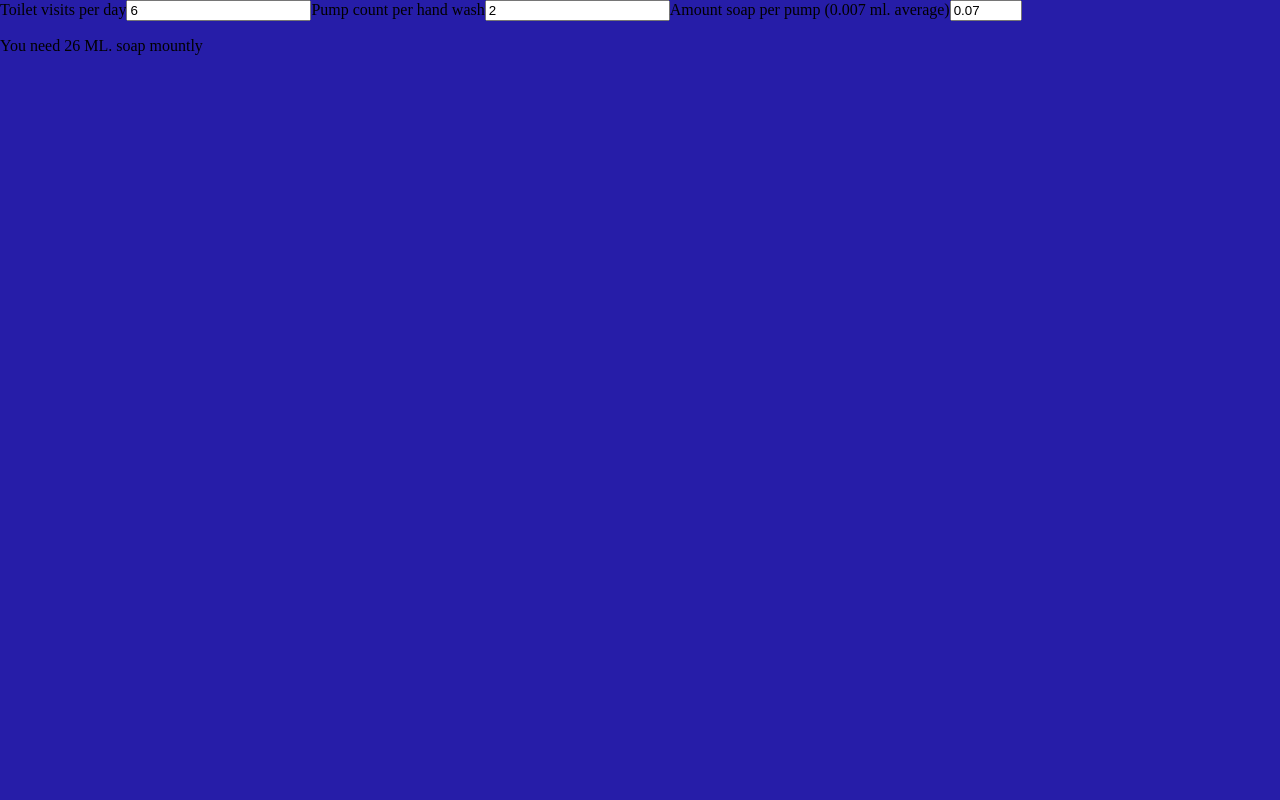
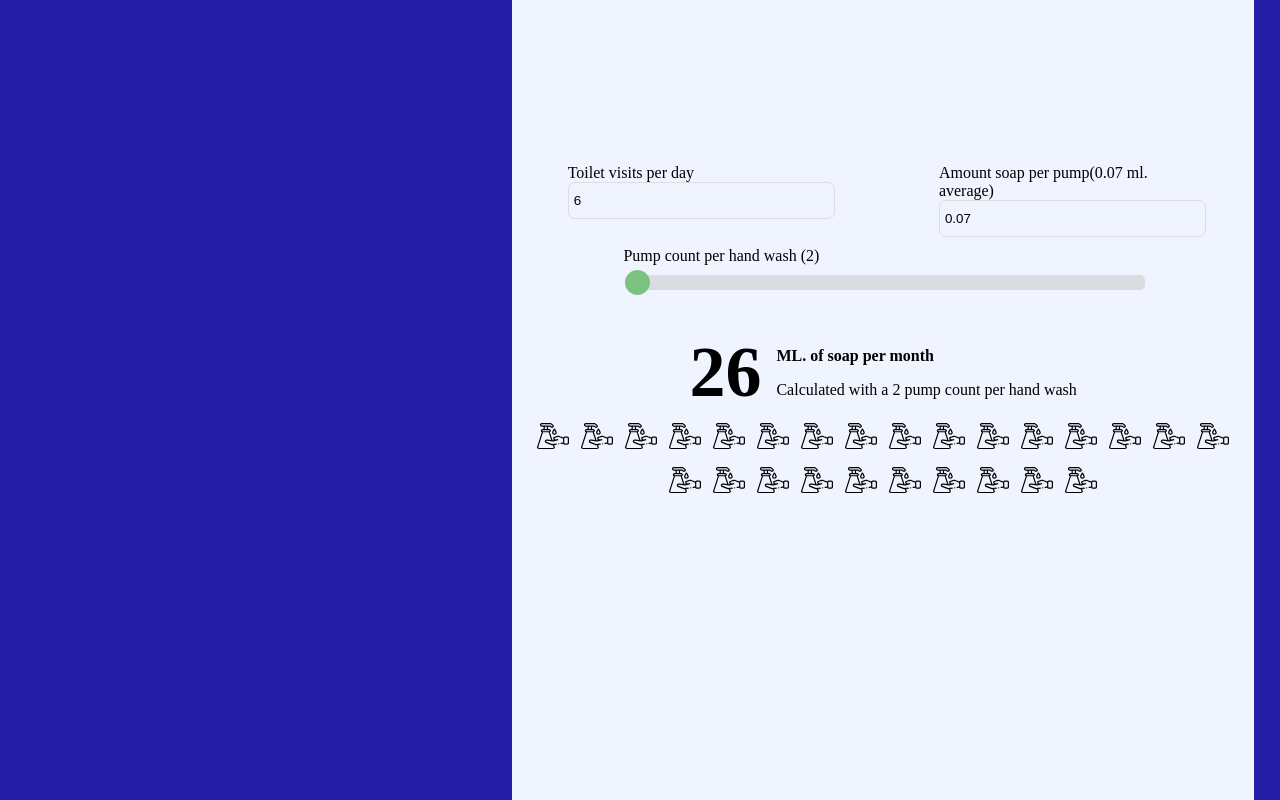
Before and after one commit to zblash/COVID-19-Needs-Calculator-Status-Tracker, a React app: page /soap in a window 1280 px wide. Shown: the top 800 px of the page. Built offline with nearby package versions, Linux system fonts and the light colour scheme; the HTML template or start-up script is replaced by a standard one.

Commit message:
soap page implemented

```diff
--- /dev/null
+++ b/src/components/container/index.tsx
@@ -0,0 +1,20 @@
+import * as React from "react";
+import styled from "styled-components";
+
+export interface IContainerProps {}
+
+const StyledContainer = styled.div`
+  width: 58%;
+  padding-top: 12%;
+  margin-right: 2%;
+  height: 100%;
+  float: right;
+  background-color: #f0f4ff;
+`;
+
+const Container: React.SFC<IContainerProps> = props => {
+  return <StyledContainer>{props.children}</StyledContainer>;
+};
+
+const PureContainer = React.memo(Container);
+export { PureContainer as Container };
--- /dev/null
+++ b/src/components/ui/range.tsx
@@ -0,0 +1,73 @@
+import styled from "styled-components";
+
+import React = require("react");
+
+export interface UIRangeProps {
+  id: string;
+  label: string;
+  onChange?: (v: string) => void;
+  value?: string | number;
+  disabled?: boolean;
+  name?: string;
+  min?: number;
+  max?: number;
+}
+
+const StyledUIRangeWrapper = styled.div<{ disabled?: boolean }>`
+  width: 100%;
+  opacity: ${props => (props.disabled ? 0.6 : 1)};
+`;
+const StyledInputRange = styled.input`
+  -webkit-appearance: none;
+  margin-top: 10px;
+  width: 100%;
+  height: 15px;
+  border-radius: 5px;
+  background: #d3d3d3;
+  outline: none;
+  opacity: 0.7;
+  -webkit-transition: 0.2s;
+  transition: opacity 0.2s;
+  ::-webkit-slider-thumb {
+    -webkit-appearance: none;
+    appearance: none;
+    width: 25px;
+    height: 25px;
+    border-radius: 50%;
+    background: #4caf50;
+    cursor: pointer;
+  }
+  ::-moz-range-thumb {
+    width: 25px;
+    height: 25px;
+    border-radius: 50%;
+    background: #4caf50;
+    cursor: pointer;
+  }
+`;
+const StyledLabel = styled.label``;
+
+const UIRange: React.SFC<UIRangeProps> = props => {
+  const __ = (
+    <StyledUIRangeWrapper disabled={props.disabled}>
+      <StyledLabel htmlFor={props.id}>
+        {props.label} ({props.value})
+      </StyledLabel>
+      <StyledInputRange
+        id={props.id}
+        type="range"
+        name={props.name}
+        min={props.min}
+        max={props.max}
+        value={props.value}
+        onChange={e => props.onChange && props.onChange(e.target.value)}
+      />
+    </StyledUIRangeWrapper>
+  );
+
+  return __;
+};
+
+const PureUIRange = React.memo(UIRange);
+
+export { PureUIRange as UIRange };
--- a/src/pages/soap-calculator/index.tsx
+++ b/src/pages/soap-calculator/index.tsx
@@ -1,10 +1,50 @@
 import * as React from "react";
 import { calculateLiquidSoapMountly } from "../../functions";
+import { Container } from "../../components/container";
+import styled from "styled-components";
+import { UIInput } from "../../components/ui/input";
+import { UIRange } from "../../components/ui/range";
+import HandSoap from "../../assets/img/hand-soap.svg";
 
 export interface ISoapCalculatorPageProps {
   id?: string;
 }
-
+const StyledInputSep = styled.div`
+  width: 50%;
+  float: left;
+  display: flex;
+  justify-content: center;
+  margin: 10px 0 10px 0;
+`;
+const StyledInputWrapper = styled.div`
+  width: 70%;
+  margin: auto;
+  display: flex;
+  justify-content: center;
+`;
+const StyledCalculationWrapper = styled.div`
+  margin-top: 5%;
+  width: 100%;
+`;
+const StyledSummary = styled.div`
+  width: 100%;
+  display: flex;
+  justify-content: center;
+  flex-wrap: wrap;
+`;
+const StyledH = styled.h1`
+  font-size: 72px;
+  margin: 0;
+  margin-right: 2%;
+`;
+const StyledP = styled.p`
+  margin-bottom: 0;
+`;
+const StyledImg = styled.img`
+  width: 32px;
+  height: 32px;
+  margin: 6px;
+`;
 function SoapCalculatorPage(
   props: React.PropsWithChildren<ISoapCalculatorPageProps>
 ) {
@@ -17,16 +57,16 @@ function SoapCalculatorPage(
     number
   >();
 
-  const handleToiletVisitChange = React.useCallback((e: any) => {
-    setToiletVisit(parseInt(e.target.value, 10));
+  const handleToiletVisitChange = React.useCallback((e: string) => {
+    setToiletVisit(parseInt(e, 10));
   }, []);
 
-  const handlePumpPerWashChange = React.useCallback((e: any) => {
-    setPumpPerWash(parseInt(e.target.value, 10));
+  const handlePumpPerWashChange = React.useCallback((e: string) => {
+    setPumpPerWash(parseInt(e, 10));
   }, []);
-  const handleAmountSoapPerPumpChange = React.useCallback((e: any) => {
-    if (e.target.value < 1.01 && e.target.value > 0) {
-      setAmountSoapPerPump(parseFloat(e.target.value));
+  const handleAmountSoapPerPumpChange = React.useCallback((e: string) => {
+    if (parseFloat(e) < 1.01 && parseFloat(e) > 0) {
+      setAmountSoapPerPump(parseFloat(e));
     } else {
       setAmountSoapPerPump(0.07);
     }
@@ -40,35 +80,66 @@ function SoapCalculatorPage(
   }, [toiletVisit, pumpPerWash, amountSoapPerPump, setCalculatedLiquidSoap]);
 
   return (
-    <>
-      <label htmlFor="toilet-visit">Toilet visits per day</label>
-      <input
+    <Container>
+      <StyledInputSep>
+        <StyledInputWrapper>
+          <UIInput
+            id="toilet-visit"
             type="number"
-        id="toilet-visit"
             value={toiletVisit}
             onChange={handleToiletVisitChange}
+            label="Toilet visits per day"
           />
-      <label htmlFor="pump-per-wash">Pump count per hand wash</label>
-      <input
+        </StyledInputWrapper>
+      </StyledInputSep>
+      <StyledInputSep>
+        <StyledInputWrapper>
+          <UIInput
+            id="amount-soap-pump"
             type="number"
+            step="0.01"
+            value={amountSoapPerPump}
+            onChange={handleAmountSoapPerPumpChange}
+            label="Amount soap per pump(0.07 ml. average)"
+          />
+        </StyledInputWrapper>
+      </StyledInputSep>
+
+      <StyledInputWrapper>
+        <UIRange
+          label="Pump count per hand wash"
           id="pump-per-wash"
+          min={2}
+          max={25}
           value={pumpPerWash}
           onChange={handlePumpPerWashChange}
         />
-      <label htmlFor="amount-soap-pump">
-        Amount soap per pump (0.007 ml. average)
-      </label>
-      <input
-        type="number"
-        max="1"
-        min="0.01"
-        id="amount-soap-pump"
-        step="0.01"
-        value={amountSoapPerPump}
-        onChange={handleAmountSoapPerPumpChange}
-      />
-      <p>You need {calculatedLiquidSoap} ML. soap mountly</p>
-    </>
+      </StyledInputWrapper>
+
+      <StyledCalculationWrapper>
+        <StyledSummary>
+          <StyledH>{calculatedLiquidSoap}</StyledH>
+          <div>
+            <StyledP>
+              <strong>ML. of soap per month</strong>
+            </StyledP>
+            <StyledP>
+              <span>
+                Calculated with a {pumpPerWash} pump count per hand wash
+              </span>
+            </StyledP>
+          </div>
+        </StyledSummary>
+        <StyledSummary>
+          {calculatedLiquidSoap &&
+            Array(Math.min(calculatedLiquidSoap, 75))
+              .fill(0)
+              .map((k, i) => (
+                <StyledImg key={i} src={HandSoap} alt="toilet-paper" />
+              ))}
+        </StyledSummary>
+      </StyledCalculationWrapper>
+    </Container>
   );
 }
 
--- a/src/pages/toilet-paper-calculator/index.tsx
+++ b/src/pages/toilet-paper-calculator/index.tsx
@@ -3,19 +3,13 @@ import { calculateToiletPaperMountly } from "../../functions/index";
 import { UIInput } from "../../components/ui/input";
 import styled from "styled-components";
 import ToiletPaper from "../../assets/img/toilet-paper.svg";
+import { Container } from "../../components/container";
+import { UIRange } from "../../components/ui/range";
 
 export interface IToiletPaperCalculatorPageProps {
   id?: string;
 }
 
-const StyledFormContainer = styled.div`
-  width: 58%;
-  padding-top: 12%;
-  margin-right: 2%;
-  height: 100%;
-  float: right;
-  background-color: #f0f4ff;
-`;
 const StyledInputSep = styled.div`
   width: 50%;
   float: left;
@@ -29,37 +23,7 @@ const StyledInputWrapper = styled.div`
   display: flex;
   justify-content: center;
 `;
-const StyledRangeWrapper = styled.div`
-  width: 100%;
-`;
-const StyledInputRange = styled.input`
-  -webkit-appearance: none;
-  margin-top: 10px;
-  width: 100%;
-  height: 15px;
-  border-radius: 5px;
-  background: #d3d3d3;
-  outline: none;
-  opacity: 0.7;
-  -webkit-transition: 0.2s;
-  transition: opacity 0.2s;
-  ::-webkit-slider-thumb {
-    -webkit-appearance: none;
-    appearance: none;
-    width: 25px;
-    height: 25px;
-    border-radius: 50%;
-    background: #4caf50;
-    cursor: pointer;
-  }
-  ::-moz-range-thumb {
-    width: 25px;
-    height: 25px;
-    border-radius: 50%;
-    background: #4caf50;
-    cursor: pointer;
-  }
-`;
+
 const StyledCalculationWrapper = styled.div`
   margin-top: 5%;
   width: 100%;
@@ -112,8 +76,7 @@ function ToiletPaperCalculatorPage(
   }, [sheetsOnPaper, toiletVisit, sheetUsed, setCalculatedPapers]);
 
   return (
-    <>
-      <StyledFormContainer>
+    <Container>
       <StyledInputSep>
         <StyledInputWrapper>
           <UIInput
@@ -137,19 +100,14 @@ function ToiletPaperCalculatorPage(
         </StyledInputWrapper>
       </StyledInputSep>
       <StyledInputWrapper>
-          <StyledRangeWrapper>
-            <label htmlFor="sheet-used">
-              Sheets used per visit ({sheetUsed})
-            </label>
-            <StyledInputRange
+        <UIRange
+          label="Sheets used per visit"
           id="sheet-used"
-              type="range"
-              min="2"
-              max="25"
+          min={2}
+          max={25}
           value={sheetUsed}
-              onChange={(e: any) => handleSheetUsedChange(e.target.value)}
+          onChange={handleSheetUsedChange}
         />
-          </StyledRangeWrapper>
       </StyledInputWrapper>
 
       <StyledCalculationWrapper>
@@ -160,9 +118,7 @@ function ToiletPaperCalculatorPage(
               <strong>Toilet Paper Rolls per month</strong>
             </StyledP>
             <StyledP>
-                <span>
-                  Caluclated with a {sheetsOnPaper} sheets toilet paper
-                </span>
+              <span>Caluclated with a {sheetsOnPaper} sheets toilet paper</span>
             </StyledP>
           </div>
         </StyledSummary>
@@ -175,8 +131,7 @@ function ToiletPaperCalculatorPage(
               ))}
         </StyledSummary>
       </StyledCalculationWrapper>
-      </StyledFormContainer>
-    </>
+    </Container>
   );
 }
 const PureToiletPaperCalculatorPage = React.memo(ToiletPaperCalculatorPage);
```
Lines whose indentation alone changed are shown as unchanged.
